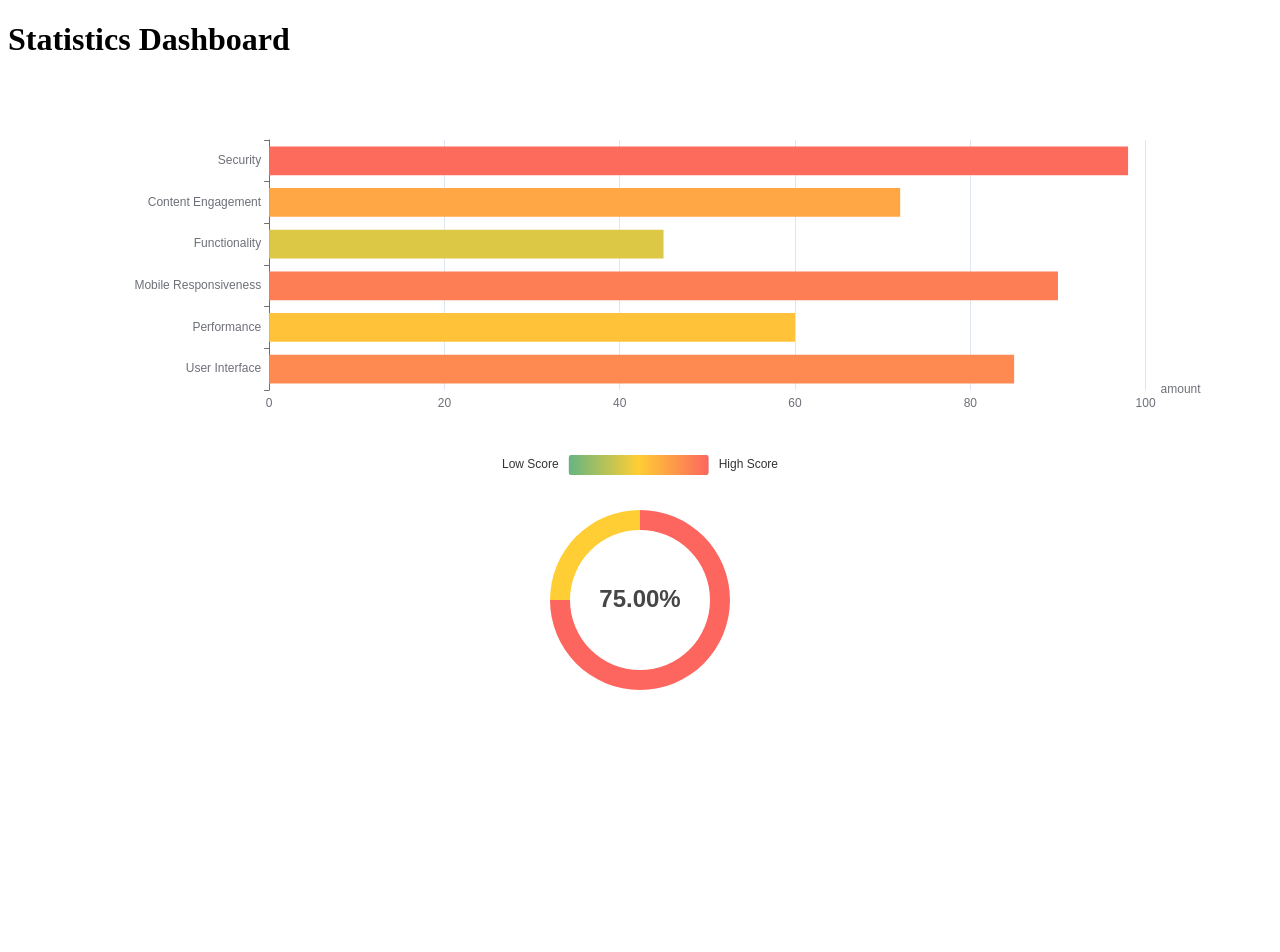
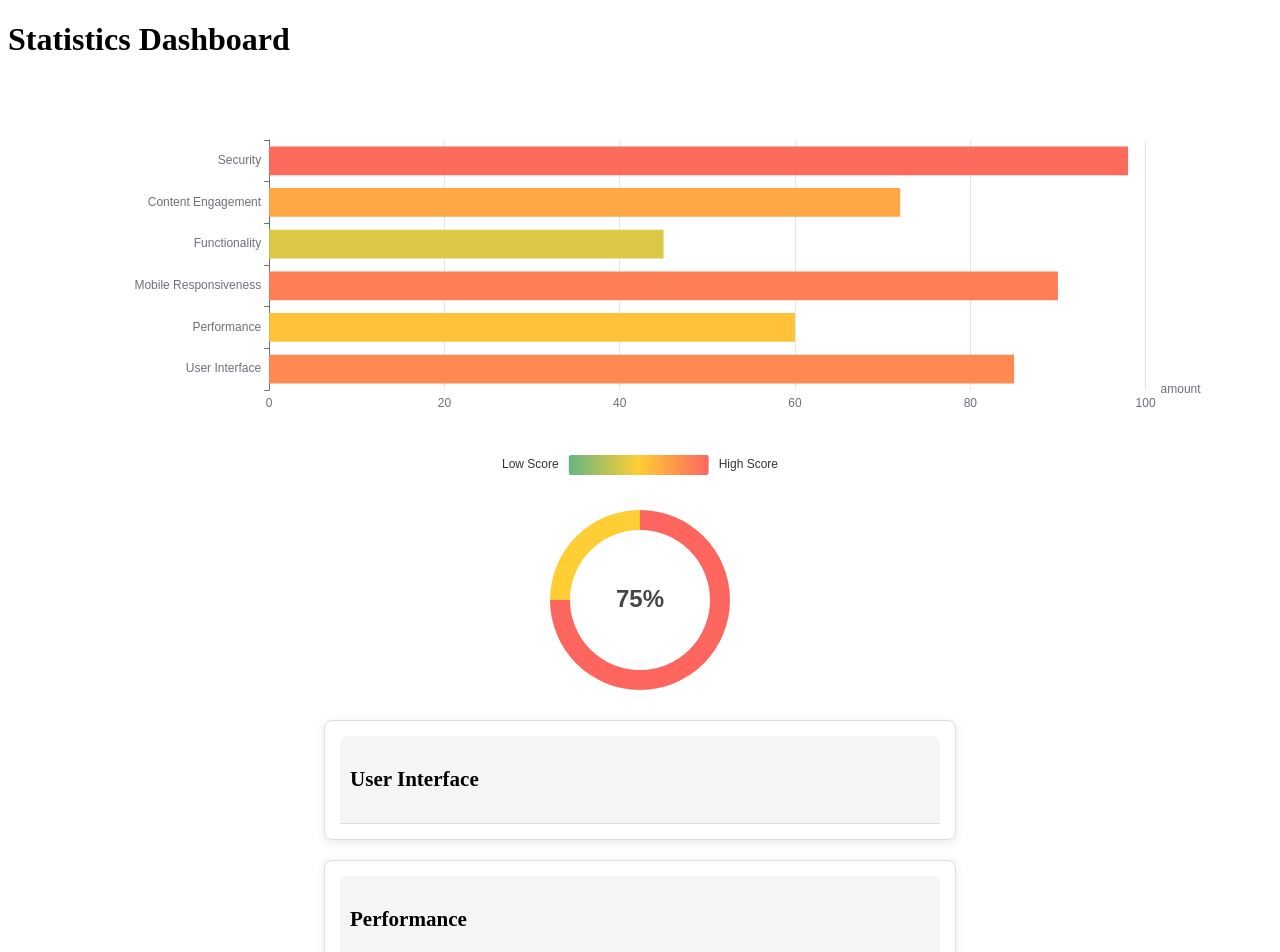
Before and after one commit to natko22/my-echarts-project, a Nuxt app: page /statistics in a window 1280 px wide. Shown: the top 952 px of the page. Before the commit the page ends 800 px from the top, so only its background shows below. Built offline with nearby package versions, Linux system fonts and the light colour scheme.

Commit message:
add cards for reason and proposal

```diff
--- a/components/statistics.vue
+++ b/components/statistics.vue
@@ -8,6 +8,23 @@
       id="average"
       style="width: 200px; height: 200px; margin: 20px auto"
     ></div>
+  </div>
+  <div>
+    <!-- Present reason and proposal for each criterion inside expandable/collapsible cards -->
+    <div v-for="(item, index) in criteria" :key="index" class="card">
+      <div
+        class="card-header"
+        @click="toggleCard(index)"
+        style="cursor: pointer"
+      >
+        <h3>{{ item.name }}</h3>
+      </div>
+      <!-- Conditional rendering of reason and proposal when the card is expanded -->
+      <div v-if="expandedIndex === index" class="card-body">
+        <p><strong>Reason:</strong> {{ item.reason }}</p>
+        <p><strong>Proposal:</strong> {{ item.proposal }}</p>
+      </div>
+    </div>
   </div>
 </template>
 
@@ -71,7 +88,7 @@ function initializeChart() {
 // Function to initialize the circular average score chart
 function initializeAverageChart() {
   const totalScore = criteria.value.reduce((sum, item) => sum + item.score, 0); // Calculate total score
-  const averageScore = (totalScore / criteria.value.length).toFixed(2); // Calculate average score
+  const averageScore = totalScore / criteria.value.length; // Calculate average score
 
   const chartDom = document.getElementById("average");
   const myChart = echarts.init(chartDom);
@@ -119,8 +136,37 @@ onMounted(() => {
   initializeChart(); // Initialize the bar chart with the imported data
   initializeAverageChart(); // Initialize the average score circular chart
 });
+
+// Reactive variable to track which card is expanded (initialized as null)
+const expandedIndex = ref(null);
+
+// Function to toggle the visibility of the card body
+function toggleCard(index) {
+  // If the clicked card is already expanded, collapse it, otherwise expand it
+  expandedIndex.value = expandedIndex.value === index ? null : index;
+}
 </script>
 
 <style scoped>
-/* Add any custom styling here if needed */
+.card {
+  margin: 20px auto;
+  padding: 15px;
+  border: 1px solid #ddd;
+  border-radius: 8px;
+  max-width: 600px;
+  box-shadow: 0px 2px 10px rgba(0, 0, 0, 0.1);
+}
+
+.card-header {
+  background-color: #f5f5f5;
+  padding: 10px;
+  border-bottom: 1px solid #ddd;
+  border-radius: 8px 8px 0 0;
+  font-size: 18px;
+}
+
+.card-body {
+  padding: 10px;
+  font-size: 16px;
+}
 </style>
```
